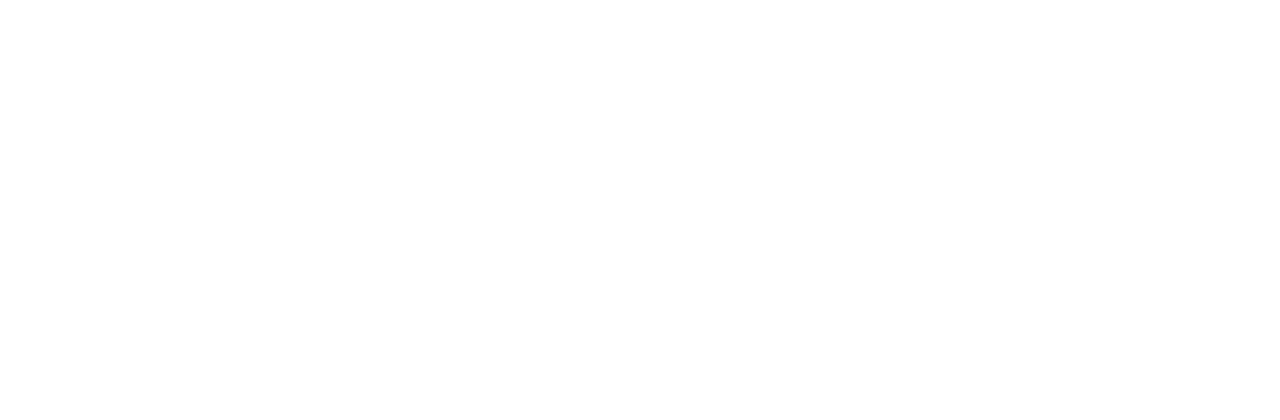
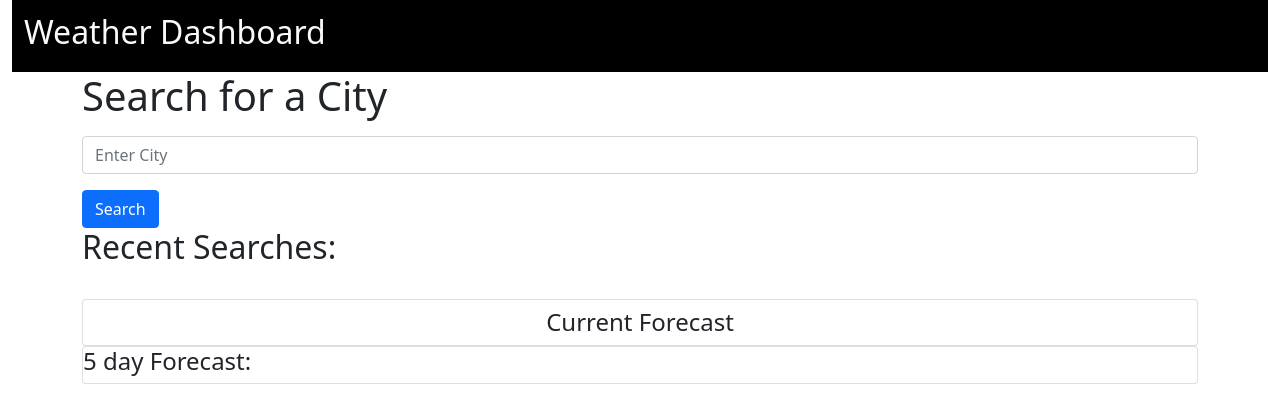
Before and after one commit to DerekDang05/one-piece, a plain HTML site: page index.html in a window 1280 px wide. Drawn offline with nearby package versions, Linux system fonts and the light colour scheme.

Commit message:
created html layout/just need js

```diff
--- /dev/null
+++ b/assets/js/script.js
@@ -0,0 +1,4 @@
+// variables
+const searchBtn = $(".searchBtn");
+const apiKey = "a280f3216e9f9223e3f4bab306acf102";
+let keyCount = 0;
--- a/index.html
+++ b/index.html
@@ -3,9 +3,60 @@
 <head>
     <meta charset="UTF-8">
     <meta name="viewport" content="width=device-width, initial-scale=1.0">
+    <link rel="stylesheet" href="assets/css/style.css">
+    <link href="https://cdn.jsdelivr.net/npm/bootstrap@5.1.3/dist/css/bootstrap.min.css" rel="stylesheet">
+    <script src="https://code.jquery.com/jquery-3.7.1.min.js" integrity="sha256-/JqT3SQfawRcv/BIHPThkBvs0OEvtFFmqPF/lYI/Cxo=" crossorigin="anonymous"></script>
+
     <title>Weather Dashboard</title>
 </head>
 <body>
+    <main class="container-fluid">
+        <nav class="navbar navbar-expand-lg bg-body-tertiary bg-black text-center">
+            <div class="container-fluid">
+                <a class="navbar-brand text-light" href="#">
+                    <h2>Weather Dashboard</h2>
+                </a>
+            </div>
+        </nav>
 
+                <section class="container">
+                    <div class="row">
+                        <aside class="col">
+                            <form>
+                                <div class="mb-3">
+                                    <label for="searchInput" class="form-label"><h1>Search for a City</h1></label>
+                                    <input type="text" class="form-control" id="searchInput" placeholder="Enter City">
+                                  </div>
+                                <button type="submit" class="btn btn-primary searchBtn">Search</button>
+                              </form>
+                        </aside>
+
+                        <div class="mb-4">
+                            <h2>Recent Searches:</h2>
+                            <ul id="searchHistory" class="list-group"></ul>
+                        </div>
+                    </div>
+
+                        <section class="col">
+                            <div class="card">
+                                <h4 class="card-title mt-2 text-center">Current Forecast</h4>
+                            </div>
+                        </section>
+
+                    </div>
+                    <section class="row">
+                        <div class="col">
+                            <div class="card forecast">
+                                <h4>5 day Forecast:</h4>
+                                <div class="row">
+                                    <div class="col weekcast"></div>
+                                </div>
+                            </div>
+                        </div>
+                    </section>
+                </article>
+            </main>
+
+    <script src="assets/js/script.js"></script>
 </body>
 </html>
```
Also changed, not shown: assets/js/homepage.js (deleted).
